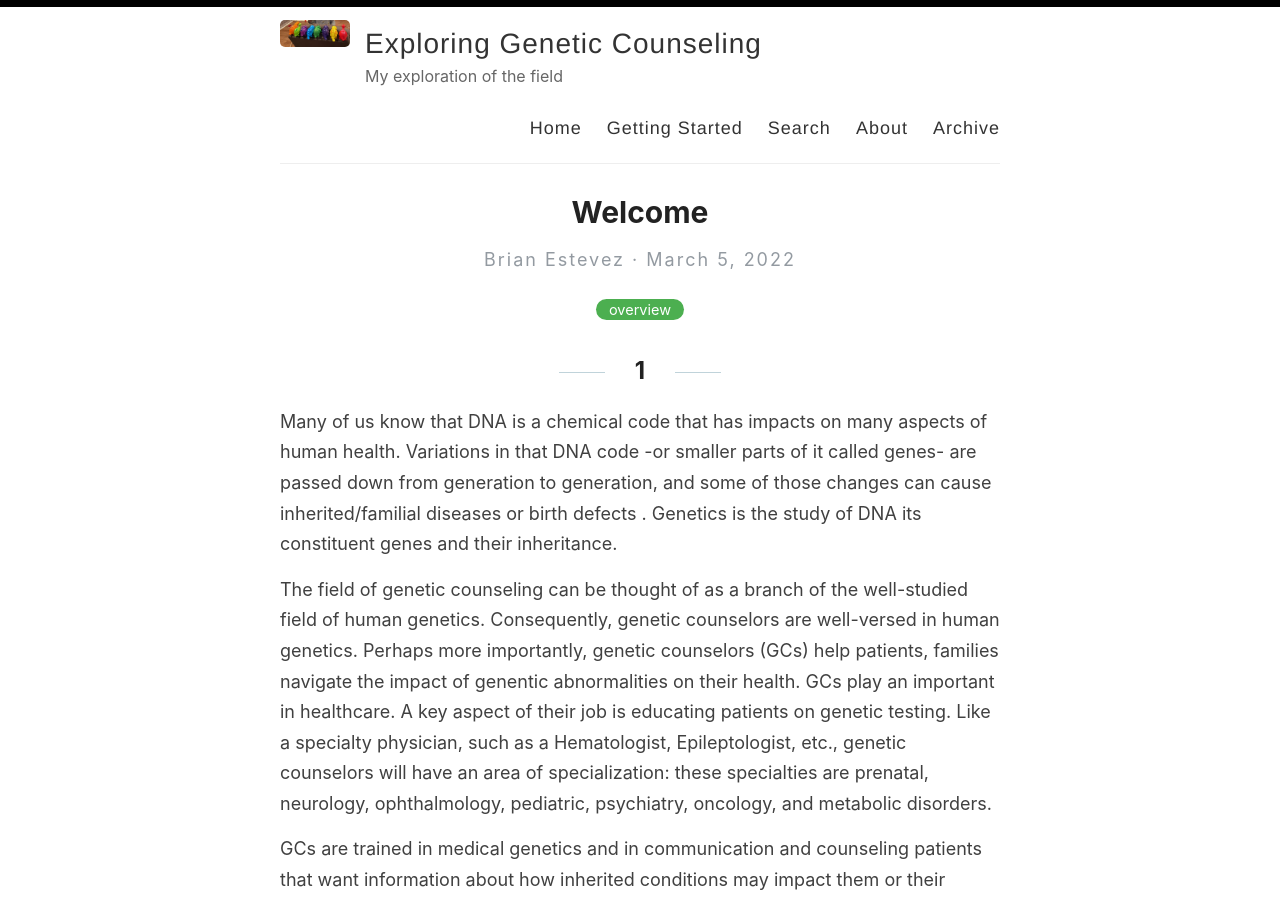
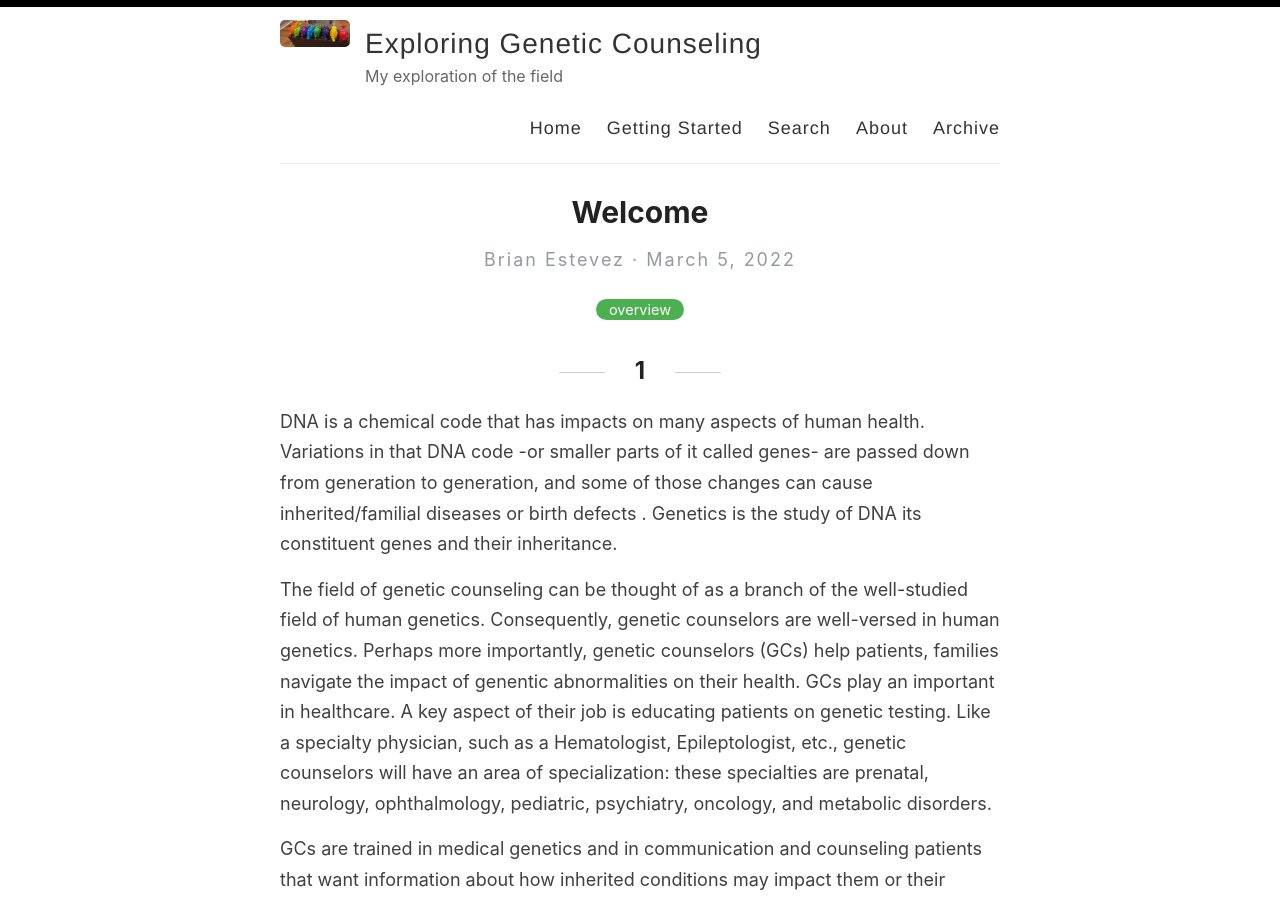
Before and after one commit to estevezb/Exploring-Genetic-Counseling, a Jekyll site: the page built from _posts/2022-03-05-Hello-World.md, in a window 1280 px wide and 900 px high. Built offline with Jekyll 4.4.1, drawn with Linux system fonts in a browser that asks for light colours.

Commit message:
Update 2022-03-05-Hello-World.md

```diff
--- a/_posts/2022-03-05-Hello-World.md
+++ b/_posts/2022-03-05-Hello-World.md
@@ -7,7 +7,7 @@ category: overview
 
 1
 ------
-Many of us know that DNA is a chemical code that has impacts on many aspects of human health. Variations in that DNA code -or smaller parts of it called genes- are passed down from generation to generation, and some of those changes can cause inherited/familial diseases or birth defects .  Genetics is the study of DNA its constituent genes and their inheritance.
+DNA is a chemical code that has impacts on many aspects of human health. Variations in that DNA code -or smaller parts of it called genes- are passed down from generation to generation, and some of those changes can cause inherited/familial diseases or birth defects .  Genetics is the study of DNA its constituent genes and their inheritance.
 
 The field of genetic counseling can be thought of as a branch of the well-studied field of human genetics. Consequently, genetic counselors are well-versed in human genetics. Perhaps more importantly, genetic counselors (GCs) help patients, families navigate the impact of genentic abnormalities on their health. GCs play an important in healthcare. A key aspect of their job is educating patients on genetic testing.  Like a specialty physician, such as a Hematologist, Epileptologist, etc.,  genetic counselors will have an area of specialization: these specialties are prenatal, neurology, ophthalmology, pediatric, psychiatry, oncology, and metabolic disorders.
 
```
